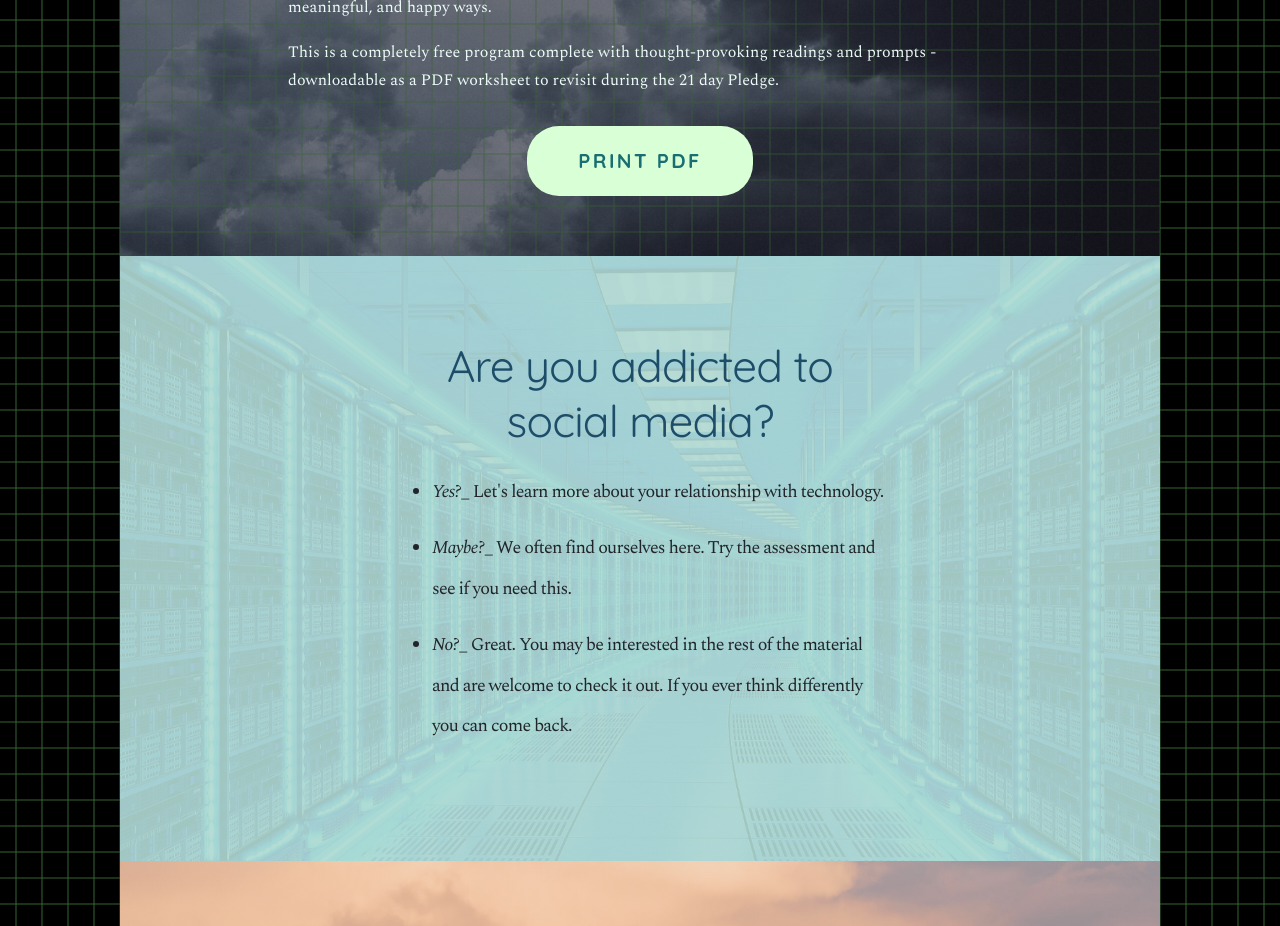
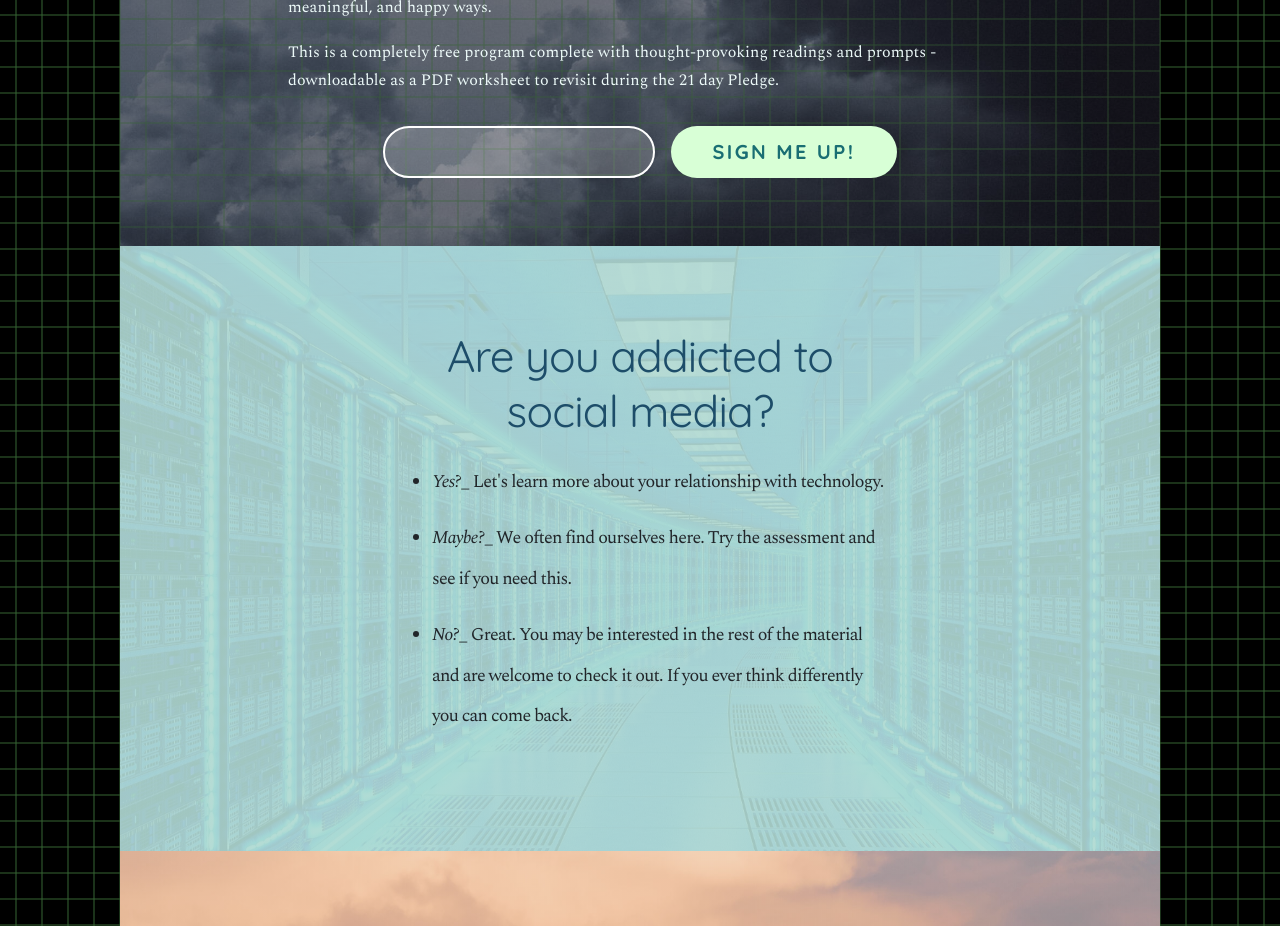
Before and after one commit to maxyuan6717/orpheus-frontend, a React (Create React App) app: page / in a window 1280 px wide. Shown: the part 800-1726 px from the top of the page. Built offline with nearby package versions, Linux system fonts and the light colour scheme; no server answers.

Commit message:
Add email subscribe

```diff
--- a/package.json
+++ b/package.json
@@ -6,7 +6,9 @@
     "@testing-library/jest-dom": "^5.11.4",
     "@testing-library/react": "^11.1.0",
     "@testing-library/user-event": "^12.1.10",
+    "axios": "^0.21.1",
     "bootstrap": "^4.6.0",
+    "dotenv": "^8.2.0",
     "react": "^17.0.2",
     "react-bootstrap": "^1.5.2",
     "react-dom": "^17.0.2",
--- a/src/components/button.js
+++ b/src/components/button.js
@@ -1,13 +1,27 @@
 import { Link } from "react-router-dom";
 import styles from "./button.module.css";
 
-const Button = ({ text, type, ...otherProps }) => {
+const Button = ({
+  text,
+  width = "14.125rem",
+  height = "4.375rem",
+  type,
+  ...otherProps
+}) => {
   return type === "link" ? (
-    <a className={styles.container} {...otherProps}>
+    <a
+      className={styles.container}
+      {...otherProps}
+      style={{ width: width, height: height }}
+    >
       <div className="m-auto">{text}</div>
     </a>
   ) : (
-    <Link className={styles.container} {...otherProps}>
+    <Link
+      className={styles.container}
+      {...otherProps}
+      style={{ width: width, height: height }}
+    >
       <div className="m-auto">{text}</div>
     </Link>
   );
--- a/src/components/button.module.css
+++ b/src/components/button.module.css
@@ -2,8 +2,6 @@
   background-color: #d8ffd6;
   color: #196e73;
   display: flex;
-  width: 14.125rem;
-  height: 4.375rem;
   text-transform: uppercase;
   font-size: 1.25em;
   font-family: "Quicksand", sans-serif;
--- a/src/components/home.js
+++ b/src/components/home.js
@@ -1,10 +1,33 @@
+import { useState } from "react";
 import { Row } from "react-bootstrap";
 import styles from "./home.module.css";
 import Logo from "../assets/logo.png";
 import Button from "./button";
+import Input from "./input";
 import Spacer from "./spacer";
+import { addUser } from "../util/api";
 
 const Home = () => {
+  const [email, setEmail] = useState("");
+  const [message, setMessage] = useState();
+  const [error, setError] = useState(false);
+
+  const handleSubmit = async () => {
+    if (!email.includes("@")) {
+      setMessage("Please enter a valid email");
+      setError(true);
+      return;
+    } else {
+      const user = await addUser(email);
+      setMessage(user.data.message);
+      setError(user.data.error);
+    }
+  };
+
+  const handleKeyDown = (e) => {
+    if (e.key === "Enter") handleSubmit();
+  };
+
   return (
     <div className={styles.container}>
       <div className={styles.content}>
@@ -63,11 +86,39 @@ const Home = () => {
           </div>
         </div>
         <Row className="mx-auto justify-content-center">
-          <Button
+          {/* <Button
             text="Print PDF"
             type="link"
             href="https://drive.google.com/file/d/1yWb8L8Kdaw65xLjSKMBV39XzdJF7SR-d/view?usp=sharing"
-          />
+          /> */}
+          <div className="mx-2 mb-2">
+            <Input
+              value={email}
+              onChange={(e) => {
+                if (e.target.value && e.target.value.length > 0) {
+                  setMessage("");
+                }
+                setEmail(e.target.value);
+              }}
+              onKeyDown={handleKeyDown}
+            />
+          </div>
+          <div className="mx-2 mb-2">
+            <Button
+              type="link"
+              onClick={handleSubmit}
+              text="Sign me up!"
+              height="3.25rem"
+            />
+          </div>
+        </Row>
+        <Row className="mx-auto justify-content-center">
+          <div
+            className={styles.message}
+            style={{ color: error ? "#f75c5c" : "#67f07c" }}
+          >
+            {message}
+          </div>
         </Row>
       </div>
     </div>
--- a/src/components/home.module.css
+++ b/src/components/home.module.css
@@ -49,6 +49,12 @@
   margin-bottom: 2rem;
 }
 
+.message {
+  font-family: "Quicksand", sans-serif;
+  font-weight: 500;
+  text-align: center;
+}
+
 @media (max-width: 720px) {
   .content {
     padding: 2.625rem 1.5rem;
--- /dev/null
+++ b/src/components/input.js
@@ -0,0 +1,7 @@
+import styles from "./input.module.css";
+
+const Input = ({ ...otherProps }) => {
+  return <input className={styles.container} {...otherProps} />;
+};
+
+export default Input;
--- /dev/null
+++ b/src/components/input.module.css
@@ -0,0 +1,15 @@
+.container {
+  width: 17rem;
+  height: 3.25rem;
+  border-radius: 1.625rem;
+  padding: 0 1rem;
+  font-size: 20px;
+  border: 2px solid white;
+  background-color: rgba(255, 255, 255, 0.2);
+  color: white;
+}
+
+.container:active,
+.container:focus {
+  outline: none;
+}
--- /dev/null
+++ b/src/util/api.js
@@ -0,0 +1,9 @@
+import axios from "axios";
+import { Base } from "./base";
+
+const addUser = async (email) => {
+  let user = await axios.post(`${Base}/user/add`, { email: email });
+  return user;
+};
+
+export { addUser };
--- /dev/null
+++ b/src/util/base.js
@@ -0,0 +1,3 @@
+const Base = process.env.REACT_APP_BACKEND_URL;
+
+export { Base };
```
Also changed, not shown: 2 other files (tests, documents, lock files or other folders).
